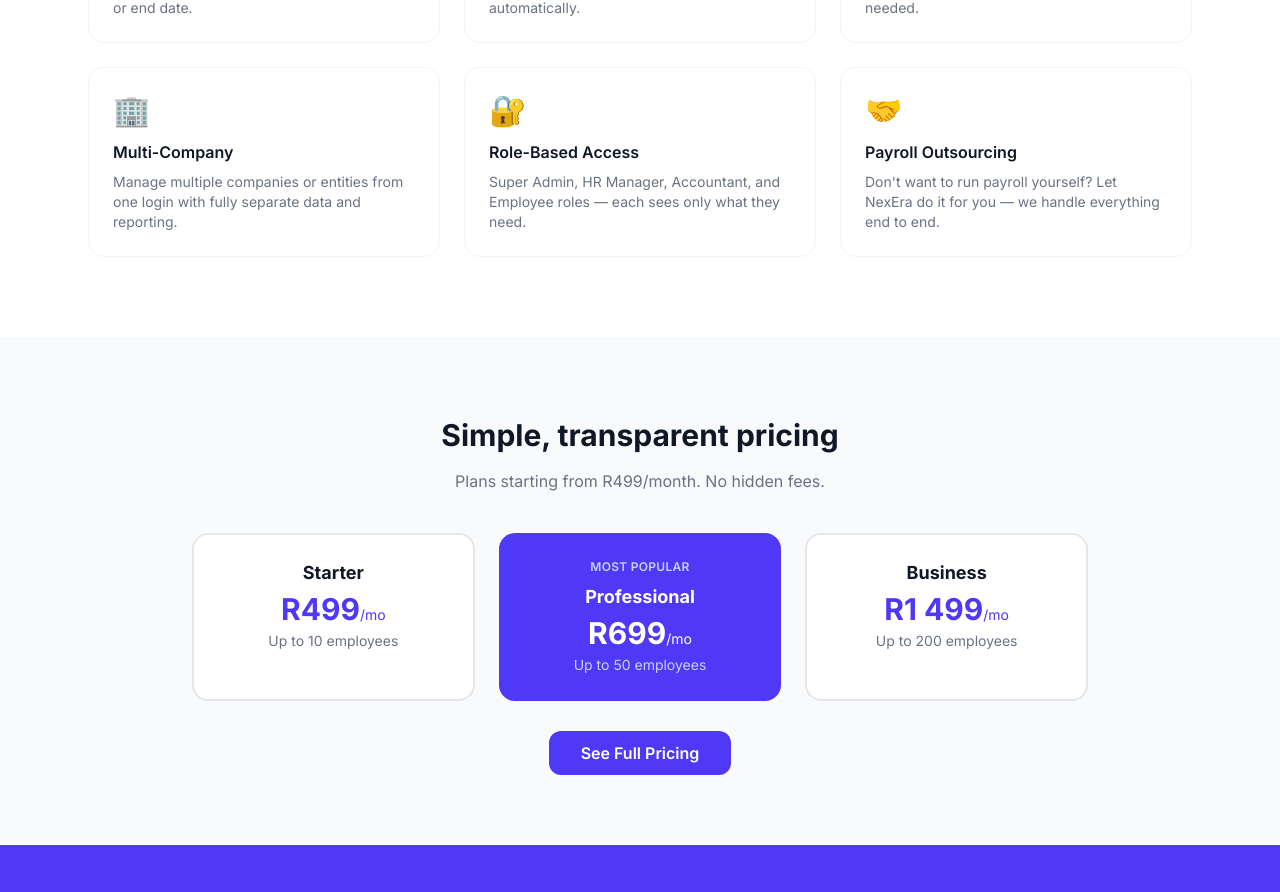
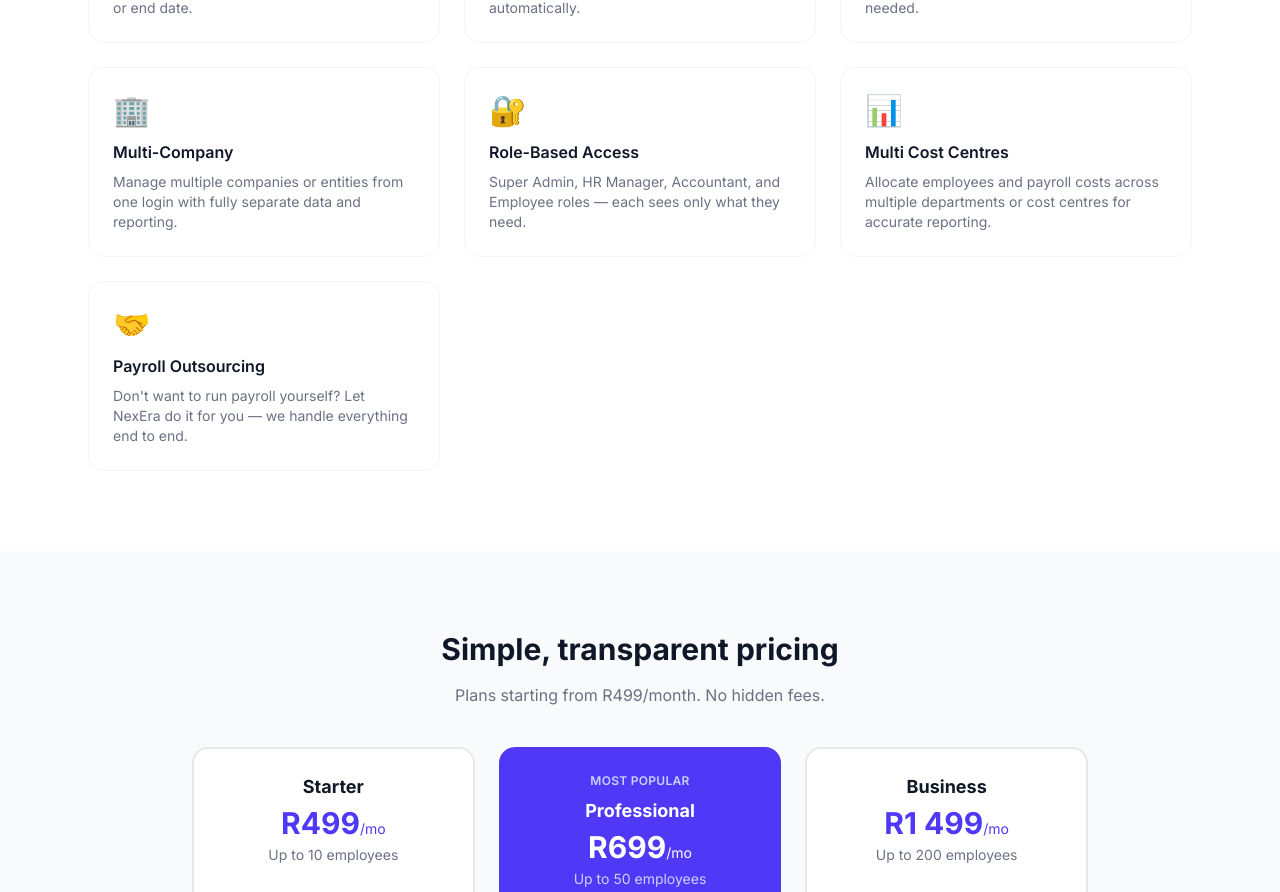
Before and after one commit to nazeerdomingo-ui/nexera-website, a Next.js app: page / in a window 1280 px wide. Shown: the part 1219-2111 px from the top of the page. Built offline with nearby package versions, Linux system fonts and the light colour scheme.

Commit message:
Add Multi Cost Centres feature

```diff
--- a/app/page.tsx
+++ b/app/page.tsx
@@ -11,6 +11,7 @@
   { title: "Employee Self-Service", desc: "Employees view payslips, apply for leave, and update their details online — no admin needed.", icon: "👤" },
   { title: "Multi-Company", desc: "Manage multiple companies or entities from one login with fully separate data and reporting.", icon: "🏢" },
   { title: "Role-Based Access", desc: "Super Admin, HR Manager, Accountant, and Employee roles — each sees only what they need.", icon: "🔐" },
+  { title: "Multi Cost Centres", desc: "Allocate employees and payroll costs across multiple departments or cost centres for accurate reporting.", icon: "📊" },
   { title: "Payroll Outsourcing", desc: "Don't want to run payroll yourself? Let NexEra do it for you — we handle everything end to end.", icon: "🤝" },
 ];
 
```
